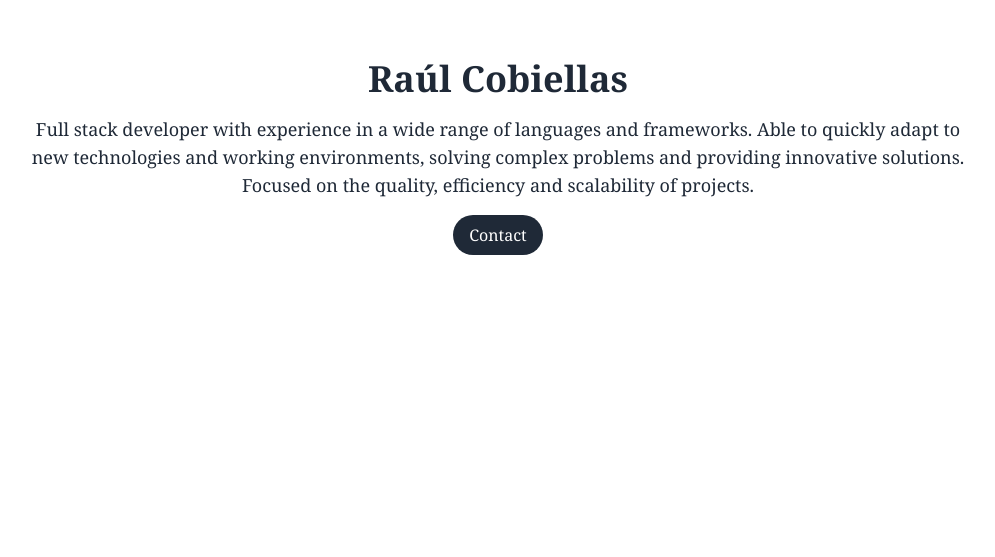
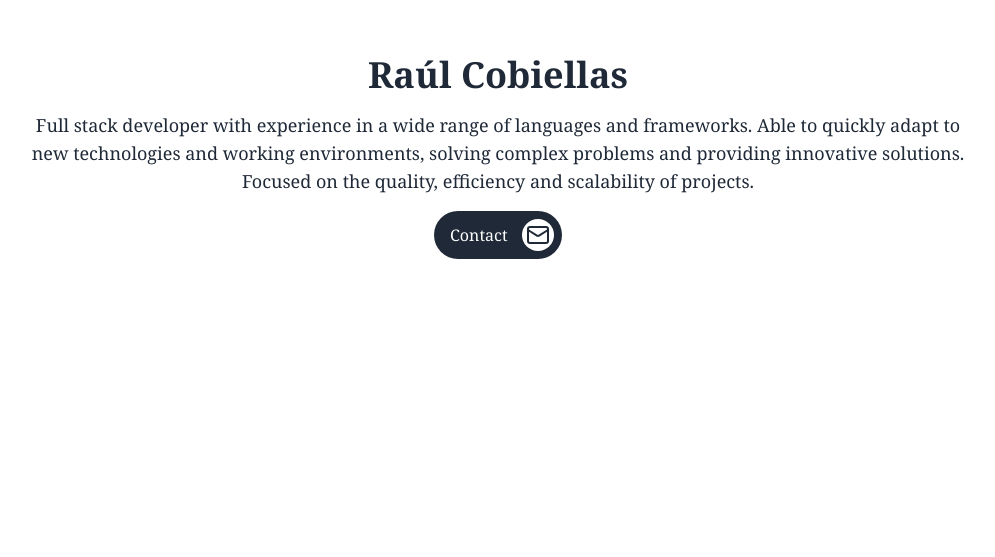
Before and after one commit to raulodev/portfolio, a Next.js app: page / in a window 1280 px wide. Shown: the part 243-800 px from the top of the page, without its empty margins (142-1137 px from the left). Built offline with nearby package versions, Linux system fonts and the light colour scheme.

Commit message:
update contact button

```diff
--- a/app/page.tsx
+++ b/app/page.tsx
@@ -2,7 +2,7 @@
 import { useState, useRef } from "react";
 import Link from "next/link";
 import { motion, AnimatePresence } from "motion/react";
-import { ArrowDown } from "lucide-react";
+import { ArrowDown, Mail } from "lucide-react";
 import { projects, personalInfo } from "@/lib/config";
 import { Card } from "@/components/Card";
 import { Modal } from "@/components/Modal";
@@ -20,8 +20,11 @@ export default function Home() {
         <h1 className="text-4xl font-black">{personalInfo.name}</h1>
         <p className="sm:w-3/4 text-lg">{personalInfo.summary}</p>
         <Link href={`mailto:${personalInfo.email}`}>
-          <button className="bg-gray-800 flex justify-center items-center text-white rounded-full px-4 py-2">
+          <button className="bg-gray-800 flex justify-between items-center text-white rounded-full pl-4 pr-2 py-2  w-32">
             Contact
+            <span className="ml-1 bg-white rounded-full p-1 text-gray-800">
+              <Mail />
+            </span>
           </button>
         </Link>
         <div className="absolute bottom-10">
```
